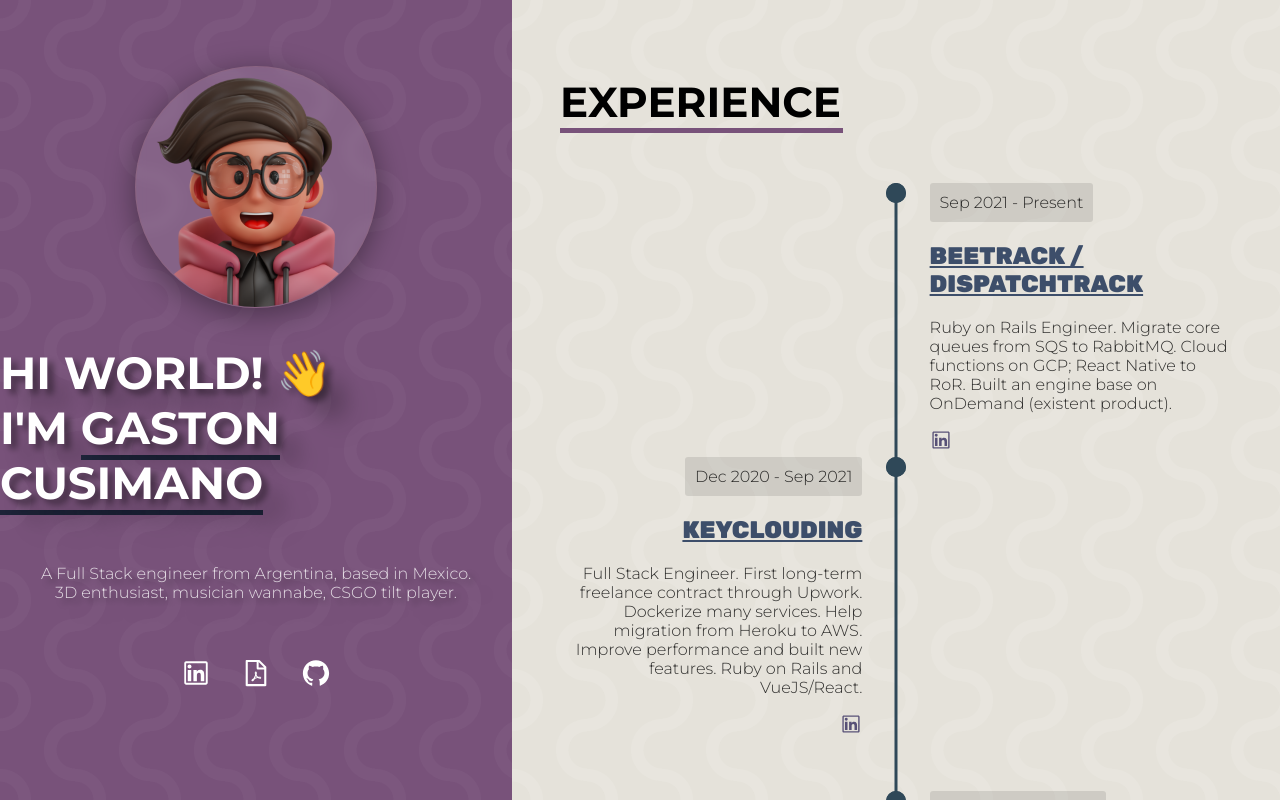
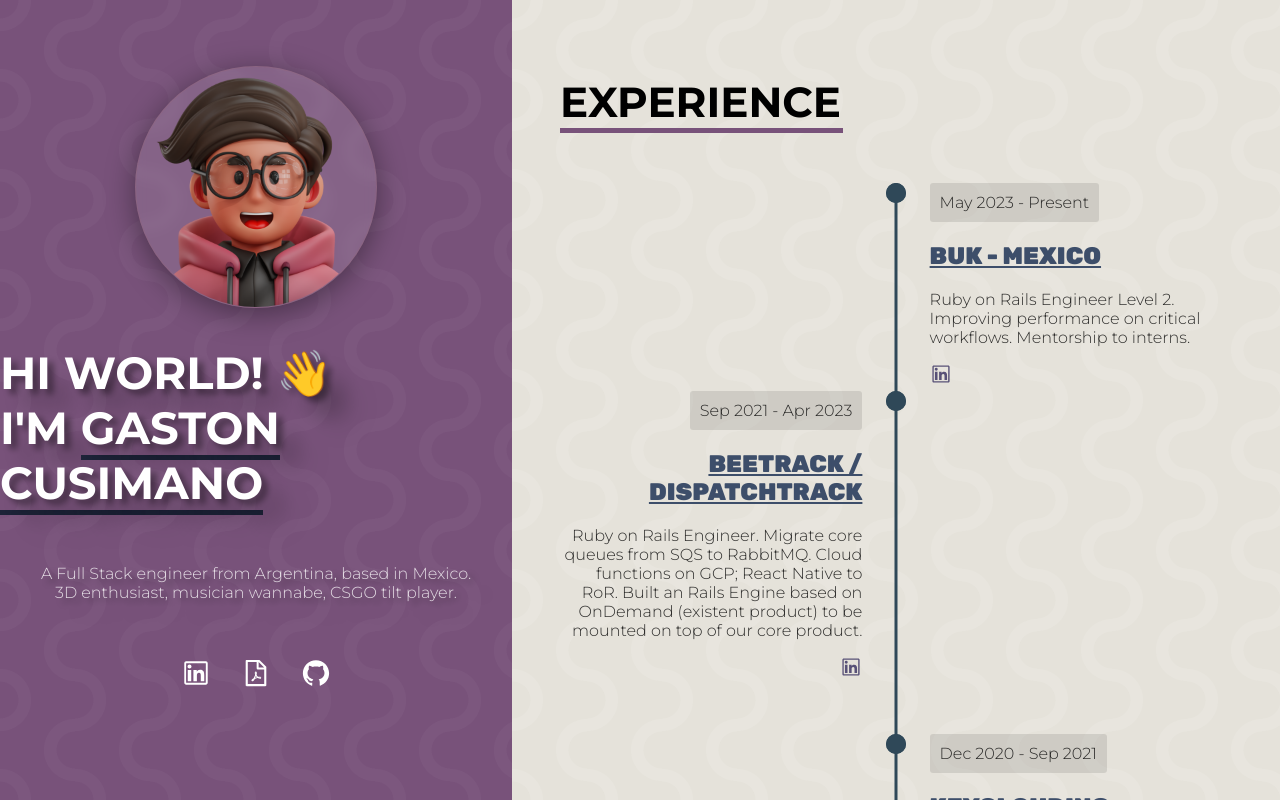
Before and after one commit to gastoncusimano/links-tree, a Next.js app: page /portfolio in a window 1280 px wide. Shown: the top 800 px of the page. Built offline with nearby package versions, Linux system fonts and the light colour scheme; a web font is replaced by a local one.

Commit message:
Update Timeline.js

```diff
--- a/components/Timeline.js
+++ b/components/Timeline.js
@@ -12,13 +12,22 @@
 
 const data = [
   {
+    where: "BUK - Mexico",
+    title: "Ruby on Rails Engineer Level 2",
+    date: "May 2023 - Present",
+    url: "https://www.buk.mx/",
+    linkedin: "https://www.linkedin.com/company/buk-cl",
+    body: "Improving performance on critical workflows. Mentorship to interns.",
+    id: 0
+  },
+  {
     where: "Beetrack / DispatchTrack",
     title: "Ruby on Rails Engineer",
-    date: "Sep 2021 - Present",
+    date: "Sep 2021 - Apr 2023",
     url: "https://www.beetrack.com/",
     linkedin: "https://www.linkedin.com/company/beetrack/",
-    body: "Migrate core queues from SQS to RabbitMQ. Cloud functions on GCP; React Native to RoR. Built an engine base on OnDemand (existent product).",
-    id: 0
+    body: "Migrate core queues from SQS to RabbitMQ. Cloud functions on GCP; React Native to RoR. Built an Rails Engine based on OnDemand (existent product) to be mounted on top of our core product.",
+    id: 1
   },
   {
     where: "KeyClouding",
@@ -27,7 +36,7 @@
     url: "https://www.linkedin.com/company/keyclouding/",
     linkedin: "https://www.linkedin.com/company/keyclouding/",
     body: "First long-term freelance contract through Upwork. Dockerize many services. Help migration from Heroku to AWS. Improve performance and built new features. Ruby on Rails and VueJS/React.",
-    id: 1
+    id: 2
   },
   {
     where: "GOIAR",
@@ -36,7 +45,7 @@
     url: "https://www.goiar.com/",
     linkedin: "https://www.linkedin.com/company/goiar/",
     body: "First remote experience. Work with many technologies. In this step I wanted to be more open to more front end techs. Worked with .NET, React (Intel Marketing Studio), Node, Python & React Native.",
-    id: 2
+    id: 3
   },
   {
     where: "Aldibs",
@@ -45,7 +54,7 @@
     url: "https://aldibs.com/",
     linkedin: "https://www.linkedin.com/company/aldibs-software-solutions/",
     body: "First real world experience. In this step I started working with the engineers from the RoR bootcamp.",
-    id: 3
+    id: 4
   },
 ]
 
```
